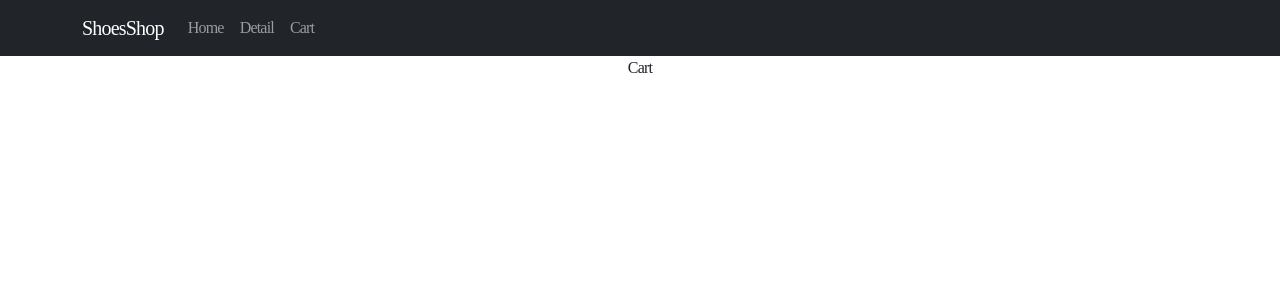
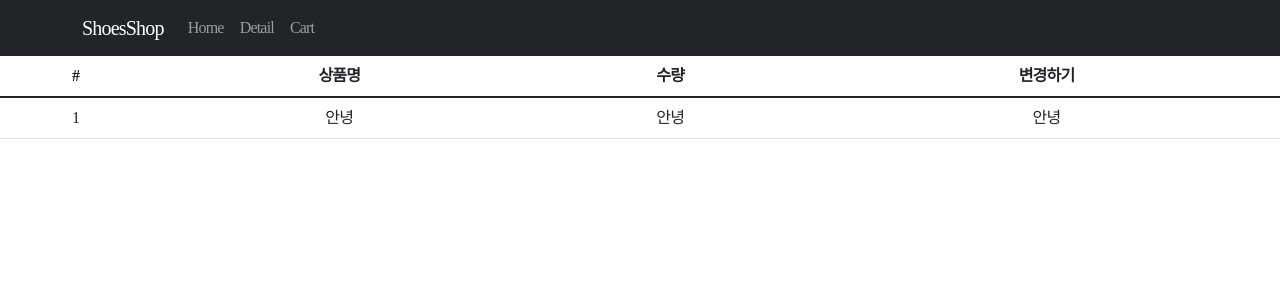
Before and after one commit to whddnjs1715/CreateWebsite, a React (Create React App) app: page /cart in a window 1280 px wide. Shown: the top 300 px of the page. Built offline with nearby package versions, Linux system fonts and the light colour scheme.

Commit message:
#11 장바구니 페이지_2

```diff
--- a/package.json
+++ b/package.json
@@ -3,14 +3,16 @@
   "version": "0.1.0",
   "private": true,
   "dependencies": {
+    "@reduxjs/toolkit": "^1.8.3",
     "@testing-library/jest-dom": "^5.14.1",
     "@testing-library/react": "^13.0.0",
     "@testing-library/user-event": "^13.2.1",
     "axios": "^0.27.2",
     "bootstrap": "^5.1.3",
-    "react": "^18.0.0",
+    "react": "^18.1.0",
     "react-bootstrap": "^2.4.0",
-    "react-dom": "^18.0.0",
+    "react-dom": "^18.1.0",
+    "react-redux": "^8.0.2",
     "react-router-dom": "6",
     "react-scripts": "5.0.1",
     "styled-components": "^5.3.5",
--- a/src/routes/Cart.js
+++ b/src/routes/Cart.js
@@ -1,5 +1,28 @@
+import { Table } from 'react-bootstrap';
+
 const Cart = () => {
-  return <div>Cart</div>;
+  return (
+    <div>
+      <Table>
+        <thead>
+          <tr>
+            <th>#</th>
+            <th>상품명</th>
+            <th>수량</th>
+            <th>변경하기</th>
+          </tr>
+        </thead>
+        <tbody>
+          <tr>
+            <td>1</td>
+            <td>안녕</td>
+            <td>안녕</td>
+            <td>안녕</td>
+          </tr>
+        </tbody>
+      </Table>
+    </div>
+  );
 };
 
 export default Cart;
```
Also changed, not shown: 2 other files (tests, documents, lock files or other folders).
